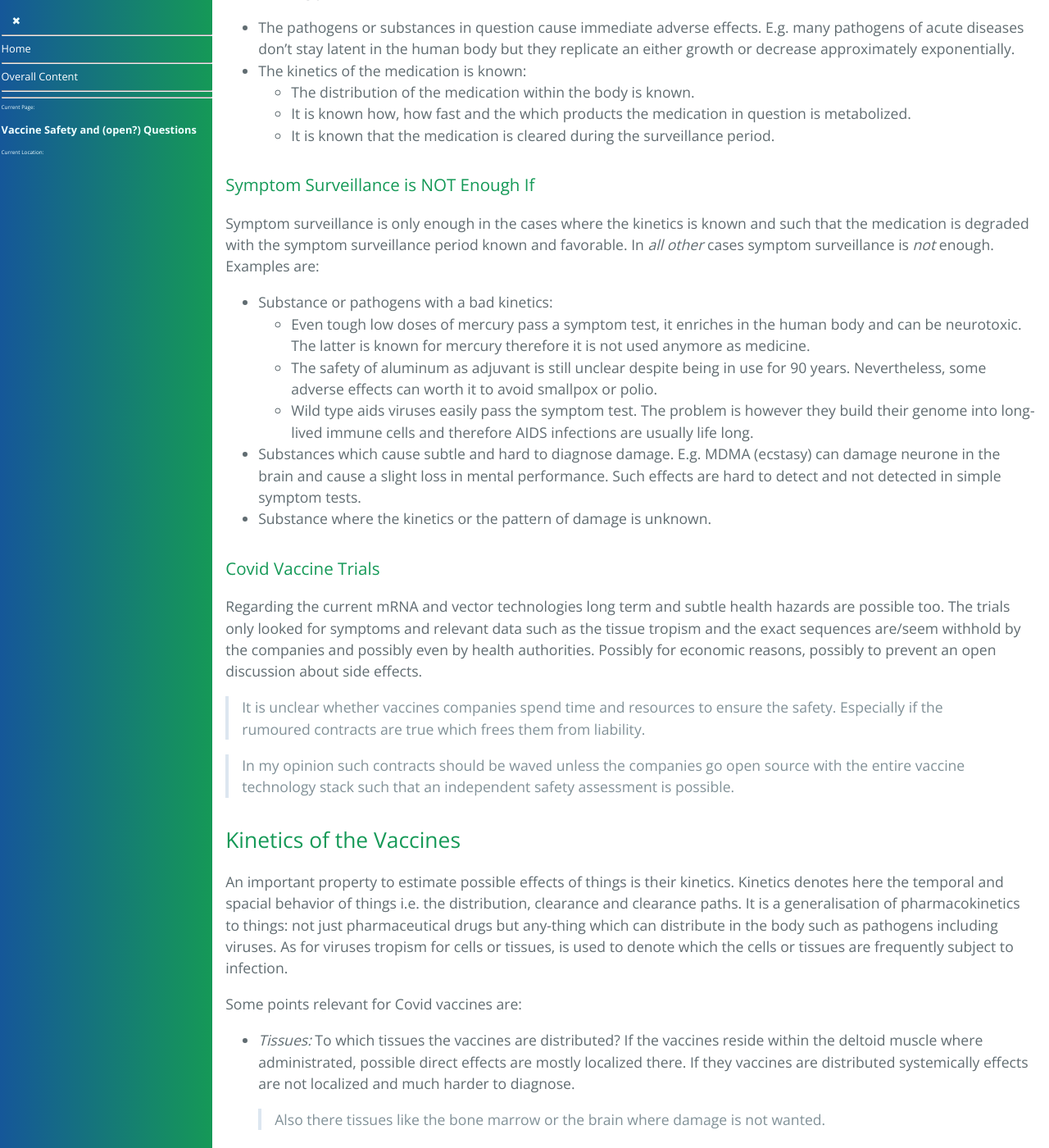
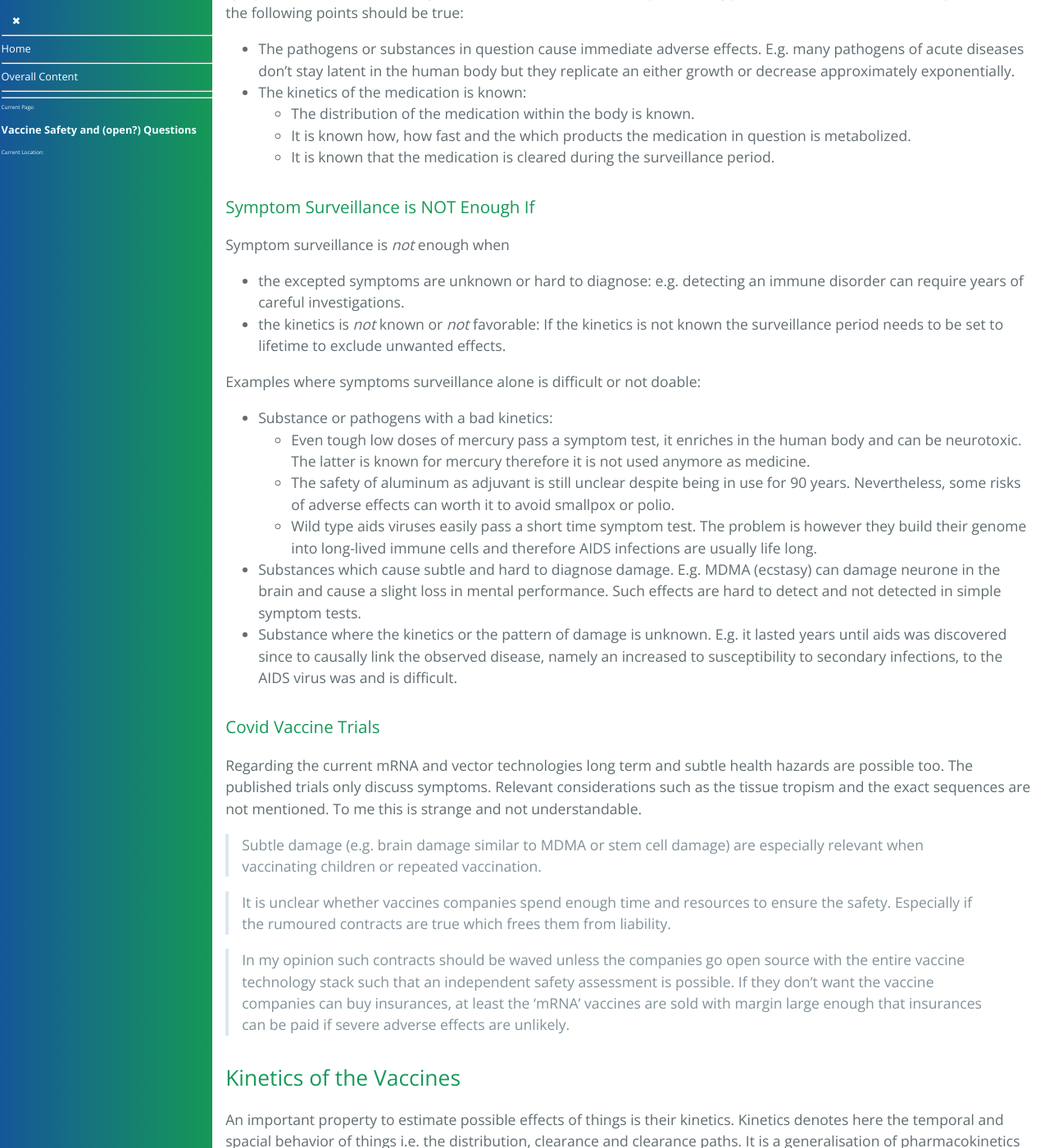
Before and after one commit to forestgrape/coronavirus, a Jekyll site: the page built from 10_vaccines/vaccine_safety.md, in a window 1280 px wide and 1400 px high, scrolled down 2116 px. Shown: the whole window at 82% size. Built offline with Jekyll 4.4.1, drawn with Linux system fonts in a browser that asks for light colours; our own code applies the rules of GitHub Pages for plain Markdown files; some of the changed text lies outside the part shown.

Commit message:
formulations

```diff
--- a/10_vaccines/vaccine_safety.md
+++ b/10_vaccines/vaccine_safety.md
@@ -27,11 +27,11 @@
 
 
 ## Summary
-Symptom watching and surveillance is usually enough for attenuated live pathogen [vaccines](./vaccines.md#vaccine) since it is known what to except: the disease intended to prevent. When the symptoms are tolerable and limited the disease is not caused and so the vaccine is much safer than natural infection. However this method of tolerable symptoms watching is often not enough to ensure the safety of other vaccines technologies. Only the safety of vaccines where a thorough understanding of their behaviour in the body can be assess by symptoms alone. Whether tolerable symptoms predict vaccine safety, depends on the technology, the exact formulation and mode of action of a vaccine:
-* Even for live pathogen vaccines tolerable disease symptoms watching can be tricky. E.g. an AIDS vaccine based on the wild type AIDS virus will pass a short term tolerable symptom test and antibodies will be detected. =>  the kinetics of the pathogen is needed and for some pathogens short term watching is not enough.
+Symptom watching and surveillance is usually enough for attenuated live pathogen [vaccines](./vaccines.md#vaccine) since it is known what to except: the disease intended to prevent. When the symptoms are tolerable and limited the disease is not caused and so the vaccine is much safer than natural infection. However this method of tolerable symptoms watching is often not enough to ensure the safety of other vaccines technologies. Only the safety of vaccines where a thorough understanding of their behavior in the body can be assess by symptoms alone. Whether tolerable symptoms predict vaccine safety, depends on the technology, the exact formulation and mode of action of a vaccine:
+* Even for live pathogen vaccines tolerable disease symptoms watching can be tricky. E.g. an AIDS vaccine based on the wild type AIDS virus will pass a short term tolerable symptom test and antibodies will be detected. =>  the kinetics of the pathogen is needed since *not* for all pathogens short term watching is enough.
 * For vaccines with adjuvants, safety depends both on the antigens inoculated and the adjuvant. => The safety of the adjuvants needs to be ensured.
 * Transfected RNA ('mRNA' vaccines) may enter arbitrary tissues and cells: Transfection of the wrong cells such as long-lived neurones, stem cells or immune cells can have bad and long lasting effects. Upon transfection many things can happen e.g. cell death can be caused. => For mRNA vaccines it is mandatory to know the tissue and cell kinetics and the exact sequence and nucleoside modifications.
-* For adenovirus based vaccines the adenovirus species and its characterization is needed e.g.  how they distribute, which cells they attach or infect and the clearance kinetics. Haemagglutination is observed for many adenoviruses, which is possibly the cause of the observed thrombosis events. Which could be prevented e.g. by doses adaption.
+* For adenovirus based vaccines the adenovirus species and its characterization is needed e.g.  how they distribute, which cells they attach or infect and the clearance kinetics. Haemagglutination is observed for many adenoviruses, which is possibly the cause of the observed thrombosis events. Which could be prevented e.g. by dosage or administration adaption.
 
 
 
@@ -53,20 +53,27 @@
 	* It is known that the medication is cleared during the surveillance period.
 
 ### Symptom Surveillance is NOT Enough If
-Symptom surveillance is only enough in the cases where the kinetics is known and such that the medication is degraded with the symptom surveillance period known and favorable. In _all other_ cases symptom surveillance is _not_ enough. Examples are:
+Symptom surveillance is *not* enough when
+* the excepted symptoms are unknown or hard to diagnose: e.g. detecting an immune disorder can require years of careful investigations.
+* the kinetics is *not* known or *not* favorable: If the kinetics is not known the surveillance period needs to be set to lifetime to exclude unwanted effects.
+
+Examples where symptoms surveillance alone is difficult or not doable:
 * Substance or pathogens with a bad kinetics:
 	* Even tough low doses of mercury pass a symptom test, it enriches in the human body and can be neurotoxic. The latter is known for mercury therefore it is not used anymore as medicine.
-	* The safety of aluminum as adjuvant is still unclear despite being in use for 90 years. Nevertheless, some adverse effects can worth it to avoid smallpox or polio.
-	* Wild type aids viruses easily pass the symptom test. The problem is however they build their genome into long-lived immune cells and therefore AIDS infections are usually life long.
+	* The safety of aluminum as adjuvant is still unclear despite being in use for 90 years. Nevertheless, some risks of adverse effects can worth it to avoid smallpox or polio.
+	* Wild type aids viruses easily pass a short time symptom test. The problem is however they build their genome into long-lived immune cells and therefore AIDS infections are usually life long.
 * Substances which cause subtle and hard to diagnose damage. E.g. MDMA (ecstasy) can damage neurone in the brain and cause a slight loss in mental performance. Such effects are hard to detect and not detected in simple symptom tests.
-* Substance where the kinetics or the pattern of damage is unknown.
+* Substance where the kinetics or the pattern of damage is unknown. E.g. it lasted years until aids was discovered since to causally link the observed disease, namely an increased to susceptibility to secondary infections, to the AIDS virus was and is difficult.
+
 
 ### Covid Vaccine Trials
-Regarding the current mRNA and vector technologies long term and subtle health hazards are possible too. The trials only looked for symptoms and relevant data such as the tissue tropism and the exact sequences are/seem  withhold by the companies and possibly even by health authorities. Possibly for economic reasons, possibly to prevent an open discussion about side effects.
+Regarding the current mRNA and vector technologies long term and subtle health hazards are possible too. The published trials only discuss symptoms. Relevant considerations such as the tissue tropism and the exact sequences are not mentioned. To me this is strange and not understandable.
 
-> It is unclear whether vaccines companies spend time and resources to ensure the safety. Especially if the rumoured contracts are true which frees them from liability.
+> Subtle damage (e.g. brain damage similar to MDMA or stem cell damage) are especially relevant when vaccinating children or repeated vaccination.
 
-> In my opinion such contracts should be waved unless the companies go open source with the entire vaccine technology stack such that an independent safety assessment is possible.
+> It is unclear whether vaccines companies spend enough time and resources to ensure the safety. Especially if the rumoured contracts are true which frees them from liability.
+
+> In my opinion such contracts should be waved unless the companies go open source with the entire vaccine technology stack such that an independent safety assessment is possible. If they don't want the vaccine companies can buy insurances, at least the 'mRNA' vaccines are sold with margin large enough that insurances can be paid if severe adverse effects are unlikely.
 
 
 
@@ -81,12 +88,11 @@
 
 	> Also there tissues like the bone marrow or the brain where damage is not wanted.
 
-* *Cells:* What's the cell tropism of the vaccines i.e.which cells they preferably attach and enter?
+* *Cells:* What's the cell tropism of the vaccines i.e. which cells they preferably attach and enter?
 
 	> Most cells are subject to the cell turnover which means die and replaced by new ones. So these cells don't live throughout one lifetime but shorter, usually much shorter. E.g. the cells in the respiratory tract epithelium are replaced within weeks. For this reason Covid-19 unlikely causes long lasting adverse effects as long as only the respiratory tract is infected (in rare cases, mostly severe infections and when the immune system is not good, the SARS-2 viruses can spread via the blood to other organs).
 
 	> On the other hand it is usually bad if long-lived neurones or stem cells are infected. These cell are usually well protected by the body: deep within tissues or even within the bones and additionally these cell usually don't express many receptors so virus can't easily enter.
-
 
 * How long the the vaccines reside within the body?
 	Knowing the decay is mandatory to know the timescales of possible side effects.
```
